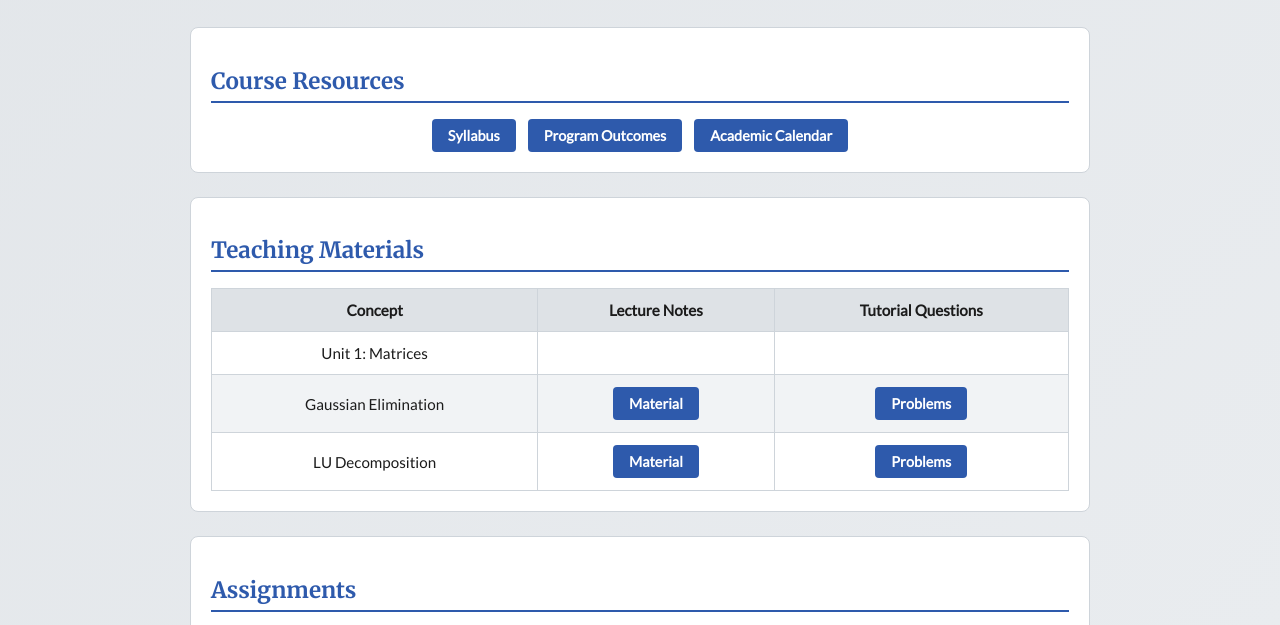
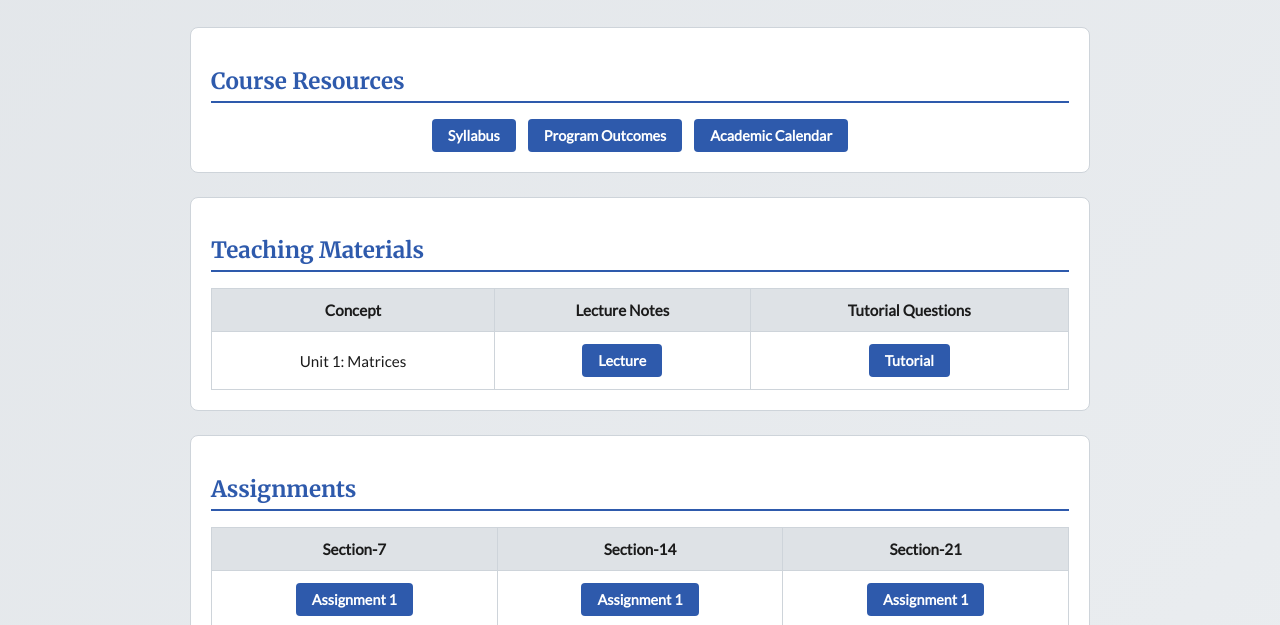
Before and after one commit to dbhanuprakash233/LA, a plain HTML site: page index.html in a window 1280 px wide. Shown: the part 142-767 px from the top of the page. Drawn offline with Linux system fonts and the light colour scheme.

Commit message:
Update index.html

```diff
--- a/index.html
+++ b/index.html
@@ -267,16 +267,10 @@
           <tr><th>Concept</th><th>Lecture Notes</th><th>Tutorial Questions</th></tr>
         </thead>
         <tbody>
-          <tr><td>Unit 1: Matrices</td><td></td><td></td></tr>
           <tr>
-            <td>Gaussian Elimination</td>
-            <td><a class="link-button" href="material/1_Gaussian_Elimination_Slides.pdf">Material</a></td>
-            <td><a class="link-button" href="material/1_Gaussian_Elimination_Tutorial_Questions.pdf">Problems</a></td>
-          </tr>
-          <tr>
-            <td>LU Decomposition</td>
-            <td><a class="link-button" href="material/2_LU_Decomposition_Slides.pdf">Material</a></td>
-            <td><a class="link-button" href="material/2_LU_Decomposition_Tutorial_Questions.pdf">Problems</a></td>
+            <td>Unit 1: Matrices</td>
+            <td><a class="link-button" href="material/Unit1_Slides.pdf">Lecture</a></td>
+            <td><a class="link-button" href="material/Unit1_Tutorial.pdf">Tutorial</a></td>
           </tr>
         </tbody>
       </table>
```
